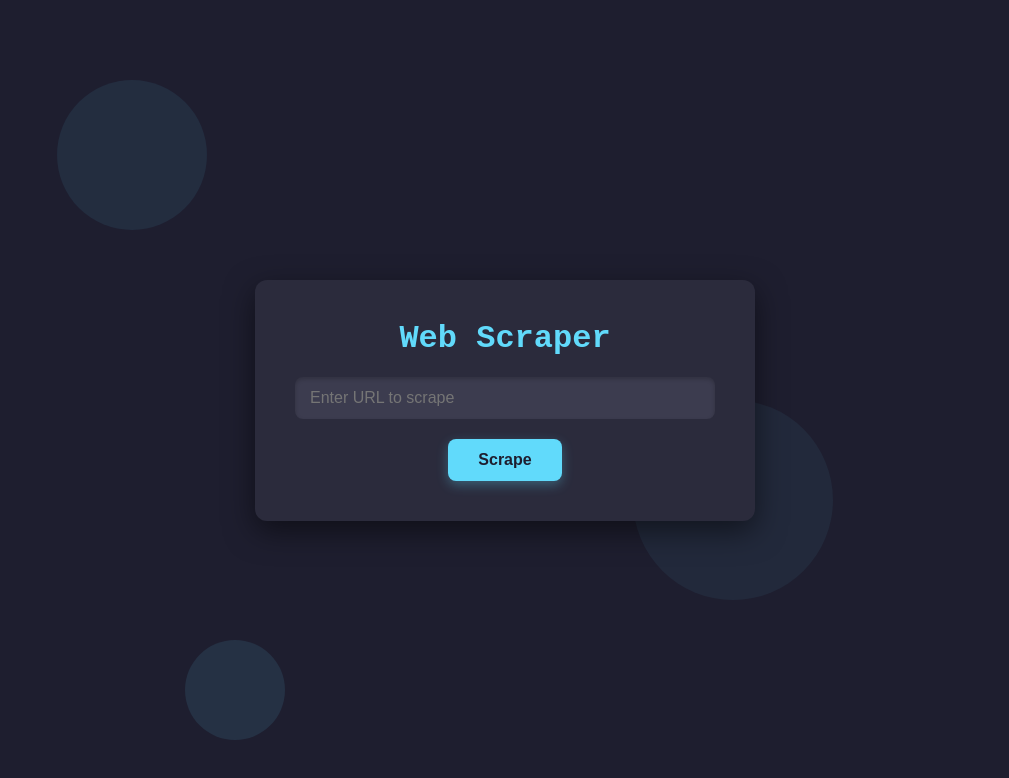
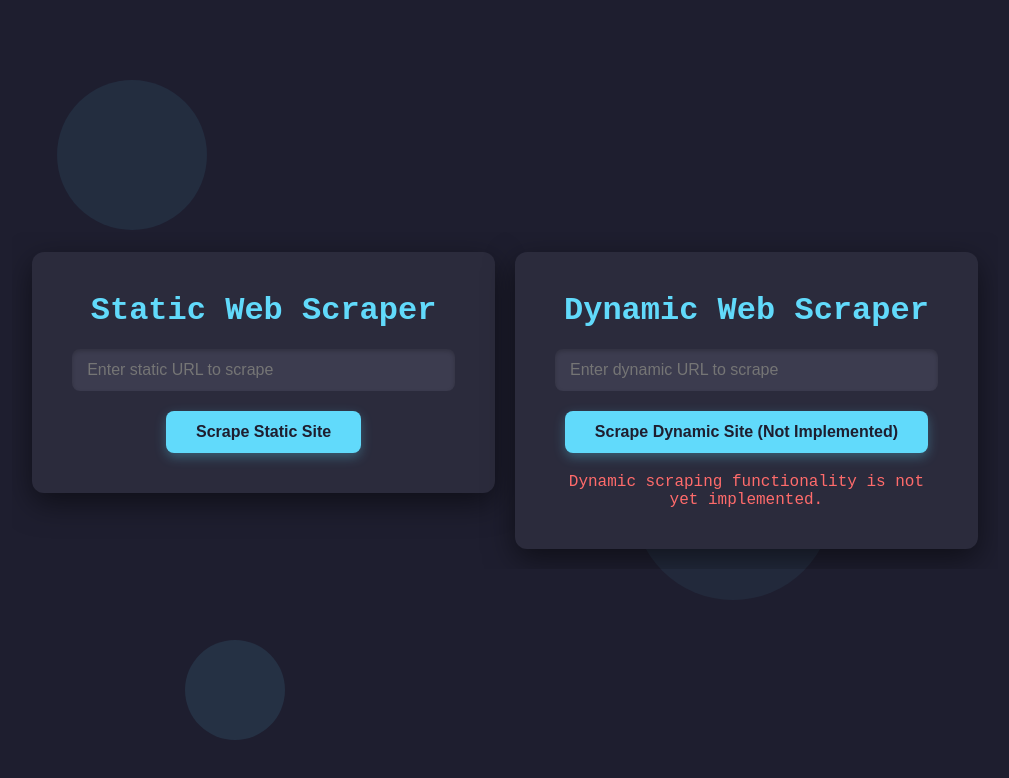
Before and after one commit to andrewalson/hackathon-scratch, a Next.js app: page / in a window 1280 px wide. Shown: the top 778 px of the page, without its empty margins (135-1144 px from the left). Built offline with nearby package versions, Linux system fonts and the light colour scheme.

Commit message:
Add dynamic scraper UI component

```diff
--- a/src/app/page.tsx
+++ b/src/app/page.tsx
@@ -3,7 +3,8 @@
 import { useState, useEffect } from 'react';
 
 export default function Home() {
-  const [url, setUrl] = useState('');
+  const [staticUrl, setStaticUrl] = useState('');
+  const [dynamicUrl, setDynamicUrl] = useState('');
   const [result, setResult] = useState<any>(null);
   const [error, setError] = useState<string | null>(null);
   const [loading, setLoading] = useState(false);
@@ -29,7 +30,7 @@ export default function Home() {
     };
   }, []);
 
-  const handleScrape = async () => {
+  const handleStaticScrape = async () => {
     setLoading(true);
     setError(null);
     setResult(null);
@@ -40,7 +41,7 @@ export default function Home() {
         headers: {
           'Content-Type': 'application/json',
         },
-        body: JSON.stringify({ url }),
+        body: JSON.stringify({ url: staticUrl }),
       });
 
       if (!response.ok) {
@@ -56,22 +57,51 @@ export default function Home() {
     }
   };
 
+  const handleDynamicScrape = () => {
+    // Placeholder for future dynamic scraping functionality
+    alert('Dynamic scraping functionality not yet implemented');
+  };
+
   return (
-    <div style={{ display: 'flex', justifyContent: 'center', alignItems: 'center', height: '100vh', backgroundColor: '#1E1E2F', color: '#fff', fontFamily: '"Courier New", Courier, monospace', position: 'relative', overflow: 'hidden' }}>
+    <div style={{
+      display: 'flex',
+      justifyContent: 'center',
+      alignItems: 'center',
+      minHeight: '100vh',
+      backgroundColor: '#1E1E2F',
+      color: '#fff',
+      fontFamily: '"Courier New", Courier, monospace',
+      position: 'relative',
+      overflow: 'hidden',
+      padding: '20px'
+    }}>
       {/* Circles that follow mouse movement */}
       <div className="circle circle1"></div>
       <div className="circle circle2"></div>
       <div className="circle circle3"></div>
 
-      <div style={{ backgroundColor: '#2B2B3C', padding: '40px', borderRadius: '12px', boxShadow: '0px 10px 30px rgba(0, 0, 0, 0.5)', maxWidth: '500px', width: '100%', zIndex: 10 }}>
-        <h1 style={{ fontSize: '2rem', marginBottom: '20px', textAlign: 'center', color: '#61dafb', fontFamily: '"Source Code Pro", monospace' }}>Web Scraper</h1>
+      <div style={{
+        display: 'flex',
+        flexDirection: 'row',
+        justifyContent: 'center',
+        alignItems: 'flex-start',
+        gap: '20px',
+        zIndex: 10,
+        maxHeight: '90vh',
+        overflowY: 'auto',
+        padding: '20px',
+        boxSizing: 'border-box'
+      }}>
+        {/* Static Scraper */}
+        <div style={{ backgroundColor: '#2B2B3C', padding: '40px', borderRadius: '12px', boxShadow: '0px 10px 30px rgba(0, 0, 0, 0.5)', maxWidth: '500px', width: '100%' }}>
+          <h1 style={{ fontSize: '2rem', marginBottom: '20px', textAlign: 'center', color: '#61dafb', fontFamily: '"Source Code Pro", monospace' }}>Static Web Scraper</h1>
           <div style={{ marginBottom: '20px' }}>
             <input
               type="text"
-            value={url}
-            onChange={(e) => setUrl(e.target.value)}
-            onKeyDown={(e) => e.key === 'Enter' && handleScrape()}
-            placeholder="Enter URL to scrape"
+              value={staticUrl}
+              onChange={(e) => setStaticUrl(e.target.value)}
+              onKeyDown={(e) => e.key === 'Enter' && handleStaticScrape()}
+              placeholder="Enter static URL to scrape"
               style={{
                 width: '100%',
                 padding: '12px 15px',
@@ -87,7 +117,7 @@ export default function Home() {
           </div>
           <div style={{ textAlign: 'center' }}>
             <button
-            onClick={handleScrape}
+              onClick={handleStaticScrape}
               disabled={loading}
               style={{
                 padding: '12px 30px',
@@ -104,7 +134,7 @@ export default function Home() {
               onMouseOver={(e) => e.currentTarget.style.transform = 'scale(1.05)'}
               onMouseOut={(e) => e.currentTarget.style.transform = 'scale(1)'}
             >
-            {loading ? 'Scraping...' : 'Scrape'}
+              {loading ? 'Scraping...' : 'Scrape Static Site'}
             </button>
           </div>
           {error && <p style={{ color: '#ff6b6b', marginTop: '20px', textAlign: 'center' }}>{error}</p>}
@@ -133,6 +163,53 @@ export default function Home() {
               )}
             </div>
           )}
+        </div>
+
+        {/* Dynamic Scraper */}
+        <div style={{ backgroundColor: '#2B2B3C', padding: '40px', borderRadius: '12px', boxShadow: '0px 10px 30px rgba(0, 0, 0, 0.5)', maxWidth: '500px', width: '100%' }}>
+          <h1 style={{ fontSize: '2rem', marginBottom: '20px', textAlign: 'center', color: '#61dafb', fontFamily: '"Source Code Pro", monospace' }}>Dynamic Web Scraper</h1>
+          <div style={{ marginBottom: '20px' }}>
+            <input
+              type="text"
+              value={dynamicUrl}
+              onChange={(e) => setDynamicUrl(e.target.value)}
+              placeholder="Enter dynamic URL to scrape"
+              style={{
+                width: '100%',
+                padding: '12px 15px',
+                borderRadius: '8px',
+                border: 'none',
+                outline: 'none',
+                fontSize: '1rem',
+                backgroundColor: '#3C3C4F',
+                color: '#fff',
+                boxShadow: 'inset 0 2px 4px rgba(0, 0, 0, 0.2)',
+              }}
+            />
+          </div>
+          <div style={{ textAlign: 'center' }}>
+            <button
+              onClick={handleDynamicScrape}
+              style={{
+                padding: '12px 30px',
+                borderRadius: '8px',
+                backgroundColor: '#61dafb',
+                color: '#1E1E2F',
+                fontSize: '1rem',
+                fontWeight: 'bold',
+                cursor: 'pointer',
+                border: 'none',
+                transition: 'background-color 0.3s ease, transform 0.3s ease',
+                boxShadow: '0px 4px 12px rgba(97, 218, 251, 0.3)',
+              }}
+              onMouseOver={(e) => e.currentTarget.style.transform = 'scale(1.05)'}
+              onMouseOut={(e) => e.currentTarget.style.transform = 'scale(1)'}
+            >
+              Scrape Dynamic Site (Not Implemented)
+            </button>
+          </div>
+          <p style={{ marginTop: '20px', textAlign: 'center', color: '#ff6b6b' }}>Dynamic scraping functionality is not yet implemented.</p>
+        </div>
       </div>
 
       {/* Add CSS for responsive circles */}
```
Lines whose indentation alone changed are shown as unchanged.
